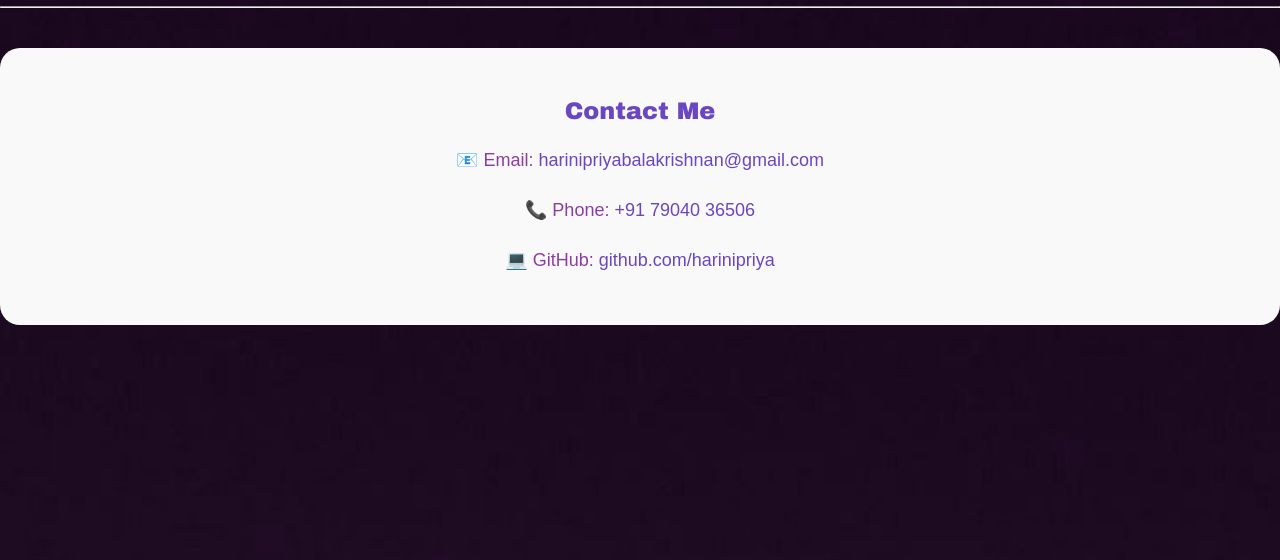
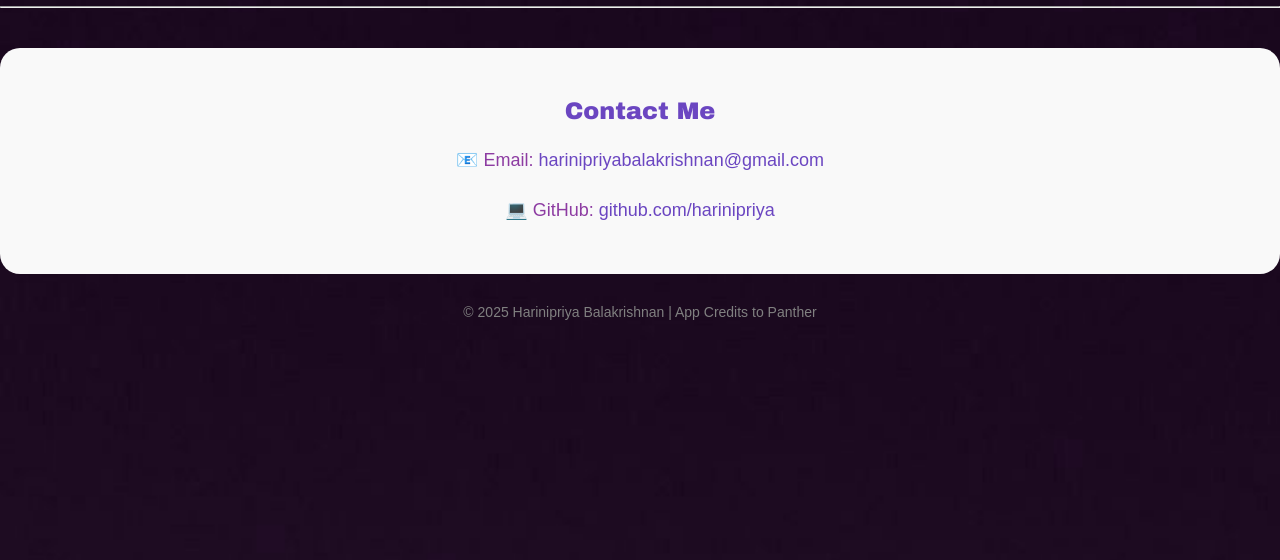
Before and after one commit to Harinipriyabalakrishnan/bts_song_site, a Flask app: template templates/index.html in a window 1280 px wide. Shown: the part 159-719 px from the top of the page. Run offline with Flask 3, Linux system fonts and the light colour scheme; the template is opened without the code that fills it, so the values that code supplies are empty.

Commit message:
Added credits line for Panther

```diff
--- a/templates/index.html
+++ b/templates/index.html
@@ -33,12 +33,6 @@
       </a>
     </p>
     <p>
-      📞 Phone:
-      <a href="tel:+917904036506" style="color: #6b46c1; text-decoration: none;">
-        +91 79040 36506
-      </a>
-    </p>
-    <p>
       💻 GitHub:
       <a href="https://github.com/harinipriya" target="_blank" style="color: #6b46c1; text-decoration: none;">
         github.com/harinipriya
@@ -46,3 +40,6 @@
     </p>
   </div>
 </section>
+<p style="text-align: center; font-size: 14px; color: gray; margin-top: 30px;">
+  © 2025 Harinipriya Balakrishnan | App Credits to Panther
+</p>
```
Also changed, not shown: Webites.txt (added), songs.json (line endings or trailing spaces).
